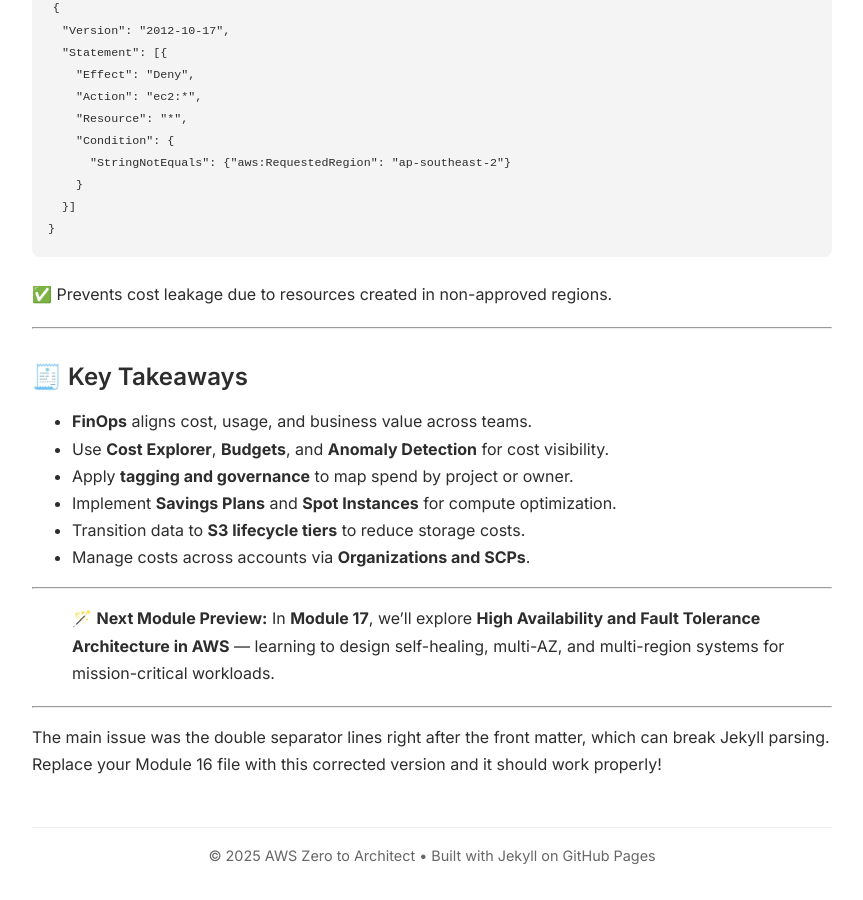
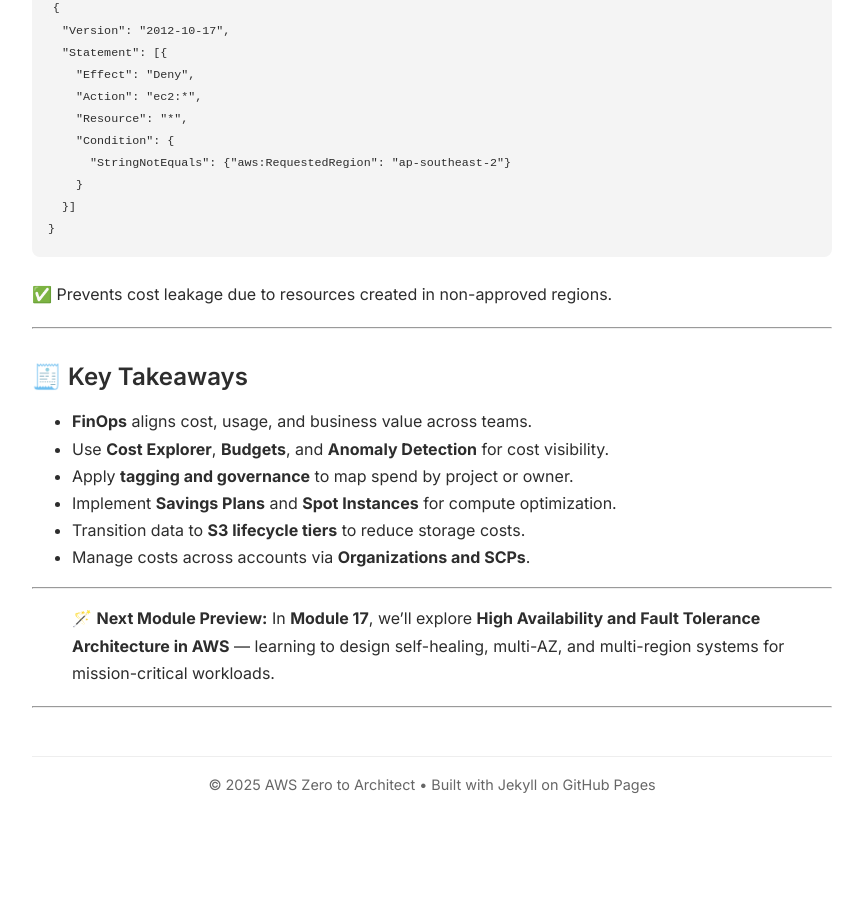
Before and after one commit to asiandevs/aws-zero-to-architect-blog, a Jekyll site: the page built from _posts/2025-11-13-module16-aws-cost-management-and-billing.md, in a window 1280 px wide and 900 px high, scrolled down 7220 px. Shown: the whole window, without its empty margins (208-1071 px from the left). Built offline with Jekyll 4.4.1, drawn with Linux system fonts in a browser that asks for light colours; after the commit the page ends 8050 px from its top, so only the background shows below that.

Commit message:
Update 2025-11-13-module16-aws-cost-management-and-billing.md

```diff
--- a/_posts/2025-11-13-module16-aws-cost-management-and-billing.md
+++ b/_posts/2025-11-13-module16-aws-cost-management-and-billing.md
@@ -321,5 +321,3 @@ aws ec2 run-instances \
 > In **Module 17**, we'll explore **High Availability and Fault Tolerance Architecture in AWS** — learning to design self-healing, multi-AZ, and multi-region systems for mission-critical workloads.
 
 ---
-
-The main issue was the double separator lines right after the front matter, which can break Jekyll parsing. Replace your Module 16 file with this corrected version and it should work properly!
```
